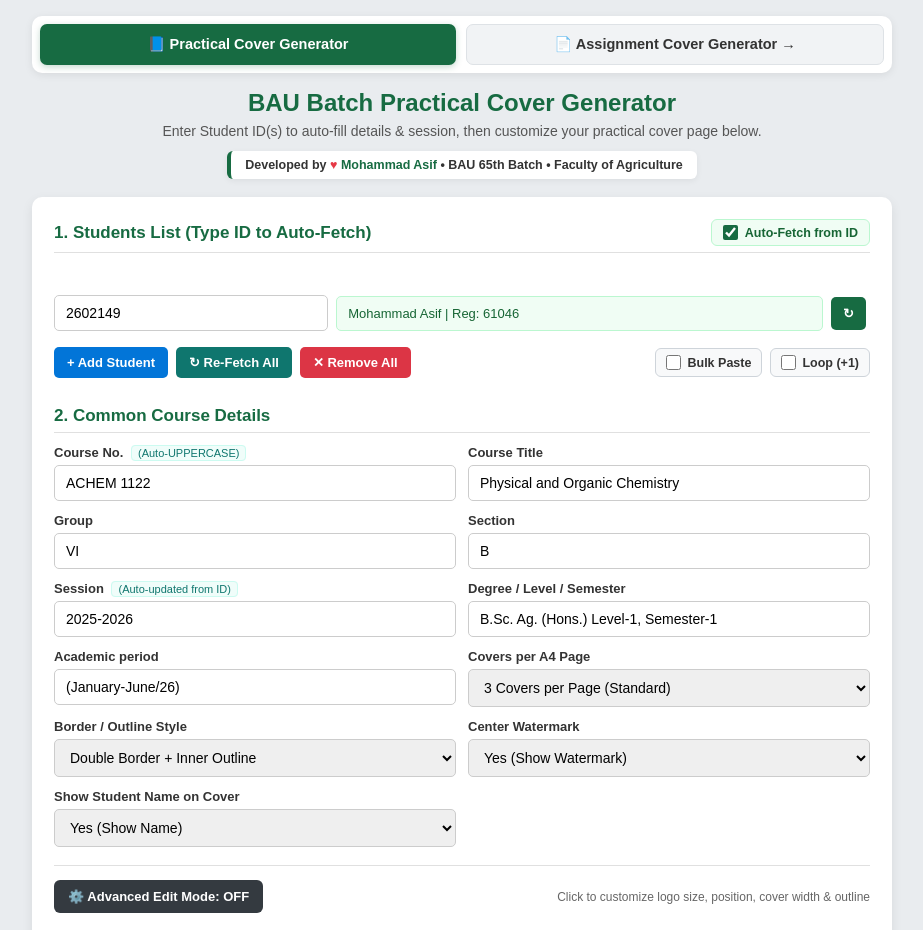
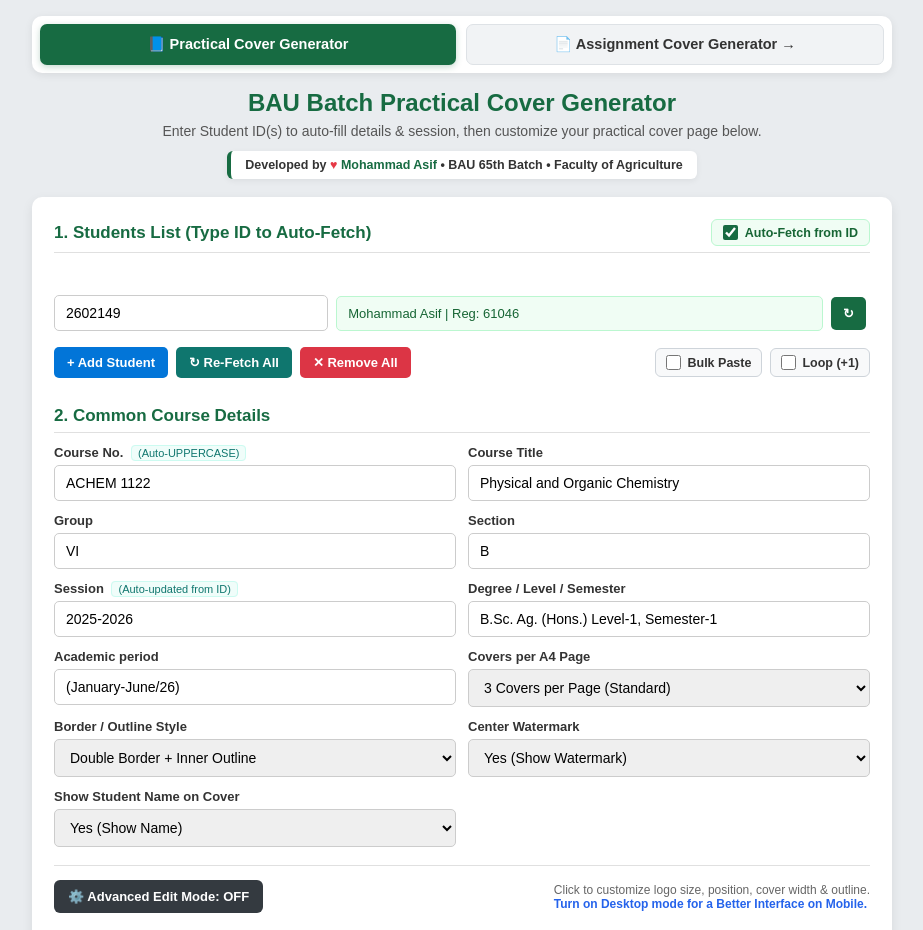
Before and after one commit to Mohamamd-Asif/BAU-PRACTICAL-COVER-PAGE-GENERATOR-, a plain HTML site: page index.html in a window 1280 px wide. Shown: the top 930 px of the page, without its empty margins (178-1101 px from the left). Drawn offline with Linux system fonts and the light colour scheme.

Commit message:
Update index.html

```diff
--- a/index.html
+++ b/index.html
@@ -528,12 +528,18 @@ input[type="text"], input[type="number"], select, textarea {
       <button type="button" class="btn-adv-toggle" id="advToggleBtn" onclick="toggleAdvancedMode()">
         &#9881;&#65039; Advanced Edit Mode: OFF
       </button>
-      <span style="font: 12px Arial, sans-serif; color: #666;">Click to customize logo size, position, cover width &amp; outline</span>
+      <span style="font: 12px Arial, sans-serif; color: #666;">
+  Click to customize logo size, position, cover width &amp; outline.
+  <br>
+  <span style="color: #2563eb; font-weight: bold;">
+    Turn on Desktop mode for a Better Interface on Mobile.
+  </span>
+</span>
     </div>
 
     <div class="tuner-section" id="advancedPanel">
       <h3>Advanced Layout &amp; Logo Customization</h3>
-      <p class="tuner-note">Use the <strong>-</strong> and <strong>+</strong> buttons (or drag sliders) to fine-tune the logo size, position, cover box width, and border thickness in real time.Turn on Desktop mode for a Better Interface on Mobile </p>
+      <p class="tuner-note">Use the <strong>-</strong> and <strong>+</strong> buttons (or drag sliders) to fine-tune the logo size, position, cover box width, and border thickness in real time. </p>
       <div class="tuner-grid">
         <div class="tuner-box">
           <div class="tuner-box-header"><h4>Top-Left Logo</h4><button type="button" class="btn-mini-reset" onclick="resetSection('copLogo')">Reset</button></div>
```
